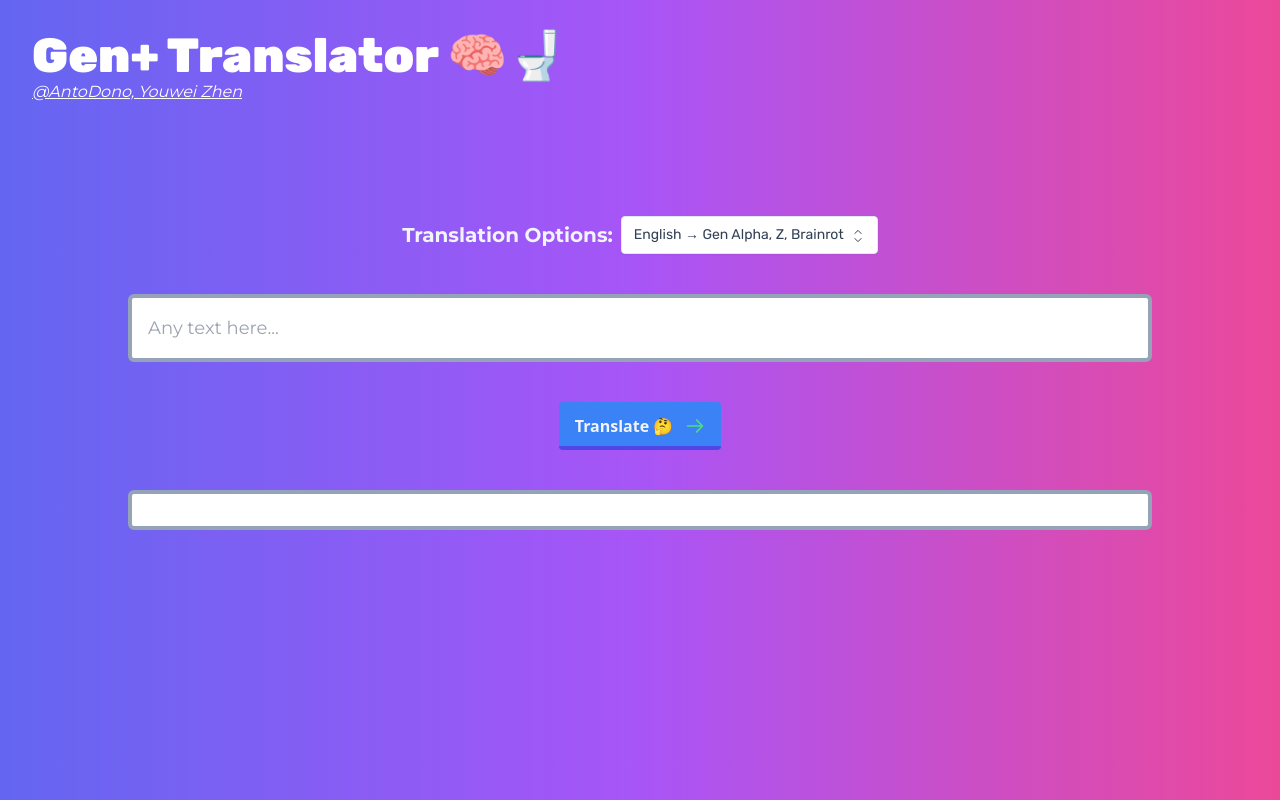
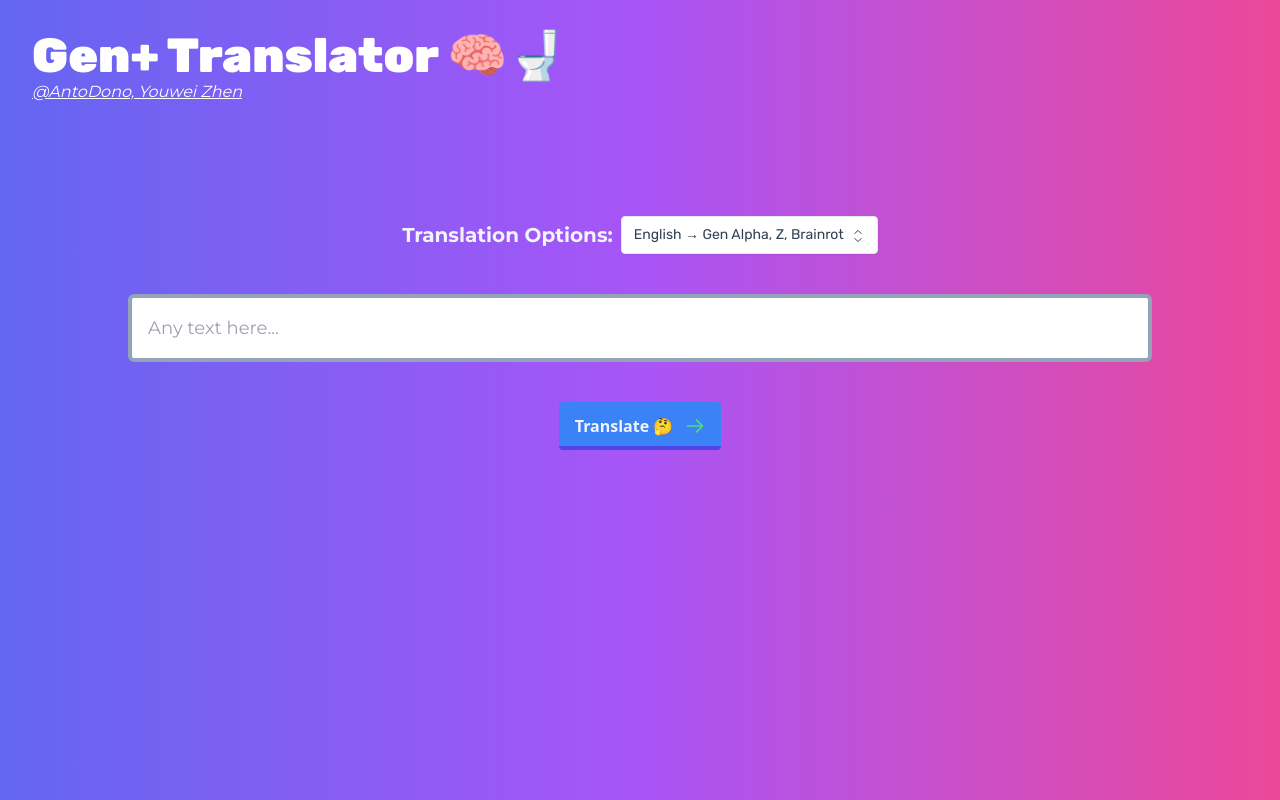
Before and after one commit to AntoDono/GenPlus-Translator-Frontend, a Next.js app: page /translate in a window 1280 px wide. Built offline with nearby package versions, Linux system fonts and the light colour scheme.

Commit message:
added word definition

```diff
--- a/components/Nav.tsx
+++ b/components/Nav.tsx
@@ -1,6 +1,6 @@
 export default function(){
     return (
-        <div className="w-screen p-8">
+        <div className="w-screen p-8 ">
             <h1 className="font-[Rubik] text-5xl font-black text-white">Gen+ Translator 🧠🚽</h1>
             <h2 className="text-white font-[Montserrat] underline">
                 <a href="https://youweizhen.com" target="_blank">
--- a/components/WordDefinitionHover.tsx
+++ b/components/WordDefinitionHover.tsx
@@ -1,8 +1,8 @@
 import '../app/globals.css'
 
 interface WordDefinitionHoverProp {
-    text: String,
-    hover_text: String
+    text: string,
+    hover_text: string
 }
 
 export default function WordDefinitionHover(props: WordDefinitionHoverProp) {
--- a/pages/translate.tsx
+++ b/pages/translate.tsx
@@ -6,17 +6,26 @@ import Nav from "@/components/Nav";
 import LoadingSpin from "@/components/LoadingSpin";
 import WordDefinitionHover from "@/components/WordDefinitionHover";
 
+interface serverData {
+    result: string,
+    words: string[]
+}
+
 export default function translate() {
 
     const [generateStatus, setGenerateStatus] = useState(false)
     const [serverMessage, setServerMessage] = useState("")
     const [errorMessage, setErrorMessage] = useState("")
-    const [translationWords, setTranslationWords] = useState<String[]>([])
-    const [wordsUsed, setWordsUsed] = useState<Array<String[]>>([])
-    const [words, setWords] = useState<Array<String[]>>([])
+    const [wordsUsed, setWordsUsed] = useState<Array<string[]>>([])
+    const [translationRender, setTranslationRender] =
+        useState<Array<[boolean, string, string | null, string | null]>>([])
     const inputBox = useRef<HTMLInputElement>(null)
     const outputBox = useRef<HTMLDivElement>(null)
     const translateOptions = useRef<HTMLSelectElement>(null)
+
+    function capitalizeFirstLetter(s: string) {
+        return s.charAt(0).toUpperCase() + s.slice(1);
+    }
 
     const handleTranslation = async () => {
         if (generateStatus) return
@@ -38,10 +47,7 @@ export default function translate() {
                     }),
                 })
                 let data = await raw_data.json()
-                setTranslationWords(data["result"].split(" "))
-                setWords(data["words"])
-                console.log(data)
-                console.log(data["words"])
+                renderTranslation(data)
             } else {
                 setErrorMessage("Please enter a value in the textbox")
             }
@@ -50,8 +56,40 @@ export default function translate() {
         setGenerateStatus(false)
     }
 
-    function normalize_string(s: String) {
-        return s.toLowerCase().replace(/[^\w\s]/g, '');
+    function renderTranslation(data: serverData) {
+
+        let translationWords = data["result"].split(" ")
+        let words = data["words"]
+
+        let word_data: Array<[boolean, string, string | null, string | null]> = []
+        let words_used: Array<string[]> = []
+
+        for (let translated_word of translationWords) {
+
+            let lowerWord = translated_word.toLocaleLowerCase()
+
+            let isIn = false
+            let word_definition: string | null = null
+            let word_dictionary: string | null = null
+
+            for (let word_and_def of words) {
+                let word = word_and_def[0]
+                let wordNormalized = word.trim().toLocaleLowerCase()
+                if (lowerWord == wordNormalized || lowerWord.startsWith(wordNormalized)) {
+                    if (word_and_def[0] == null || word_and_def[1] == null) break
+                    isIn = true
+                    word_dictionary = capitalizeFirstLetter(word_and_def[0])
+                    word_definition = word_and_def[1]
+                    words_used.push([word_dictionary, word_definition])
+                    break
+                }
+            }
+
+            word_data.push([isIn, translated_word, word_dictionary, word_definition])
+        }
+
+        setTranslationRender(word_data)
+        setWordsUsed(words_used)
     }
 
     return (
@@ -83,50 +121,37 @@ export default function translate() {
                     {
                         serverMessage == "" ?
                             <CyanButton text="Translate 🤔" onClick={handleTranslation} /> :
-                            <div className="flex flex-row gap-x-5">
+                            <div className="flex flex-row flex-wrap p-5 gap-x-5">
                                 <LoadingSpin />
                                 <p className="text-lg text-green-500 font-bold">{serverMessage}</p>
                             </div>
                     }
                     <p className="text-lg text-red-500 font-bold">{errorMessage}</p>
                 </div>
+                {translationRender.length == 0 ?
+                    <div></div> :
                     <div ref={outputBox} className="
                 outline-none border-4 border-slate-400 bg-white w-[80%] p-4 rounded-md
                 transition-all focus:border-blue-400 text-lg font-[Montserrat] flex gap-x-1">
-                    {translationWords.map((translated_word, index) => {
-
-                        let lowerWord = translated_word.toLocaleLowerCase()
-
-                        let isIn = false
-                        let word_definition = null
-                        let word_dictionary = null
-
-                        for (let word_and_def of words) {
-                            console.log(word_and_def)
-                            let word = word_and_def[0]
-                            let wordNormalized = word.trim().toLocaleLowerCase()
-                            if (lowerWord == wordNormalized || lowerWord.startsWith(wordNormalized)) {
-                                isIn = true
-                                word_definition = word_and_def[1]
-                                word_dictionary = word_and_def[0]
-                                // setWordsUsed([...wordsUsed, word_and_def])
-                                break
-                            }
-                        }
-
+                        {translationRender.map((item, key) => {
+                            let special: boolean = item[0]
+                            let word: string = item[1]
                             return (
-                            isIn ? <span className="bg-yellow-200">
-                                <WordDefinitionHover text={translated_word}
-                                    hover_text={`${word_dictionary}: ${word_definition}`}></WordDefinitionHover>
-                            </span> : <span>{translated_word}</span>
+                                special ?
+                                    <span className="bg-yellow-200">
+                                        <WordDefinitionHover text={word}
+                                            hover_text={`${item[2]}: ${item[3]}`}></WordDefinitionHover>
+                                    </span> : <span>{word}</span>
                             )
                         })}
                     </div>
-                <div className="w-full justify-center items-center flex-col">
-                    {wordsUsed.map((item, key)=>{
+                }
+                <div className="w-full flex justify-center items-center flex-col">
+                    <div className="w-[80%]">
+                        {wordsUsed.map((item, key) => {
                             return (
                                 <div className="flex flex-row gap-x-2">
-                                <label className="text-lg font-bold">{item[0]}</label>
+                                    <label className="text-lg font-bold">{item[0]}: </label>
                                     <p className="text-lg">{item[1]}</p>
                                 </div>
                             )
@@ -134,5 +159,6 @@ export default function translate() {
                     </div>
                 </div>
             </div>
+        </div>
     )
 }
```
Lines whose indentation alone changed are shown as unchanged.
